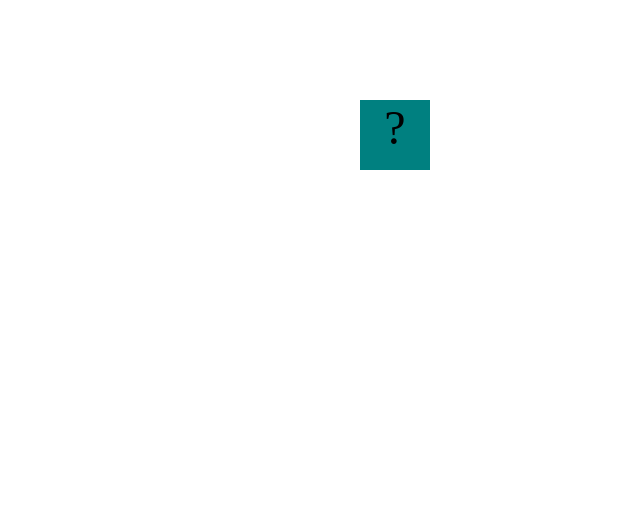
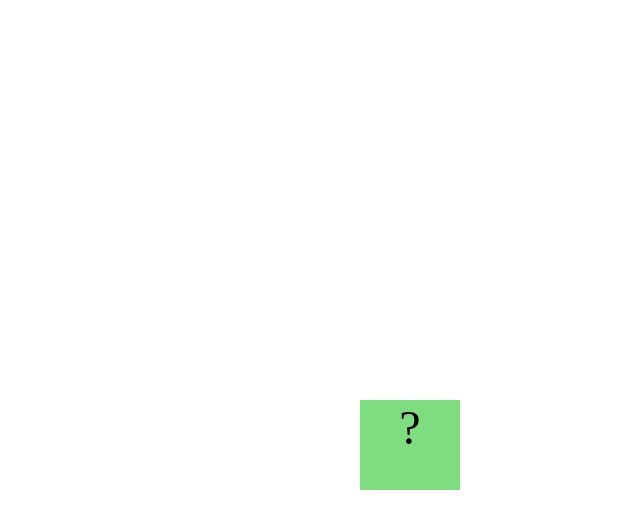
Before and after one commit to coomyshead/coomyshead.github.io, a plain HTML site: page projects/bouncing-box/index.html in a window 1280 px wide. Shown: the whole page, without its empty margins (640-1280 px from the left). Drawn offline with Linux system fonts and the light colour scheme.

Commit message:
add bouncing box

```diff
--- a/projects/bouncing-box/index.html
+++ b/projects/bouncing-box/index.html
@@ -6,15 +6,15 @@
 	<script src="jquery.min.js"></script>
 	<style>
 		.box {
-			width: 70px;
-			height: 70px;
-			background-color: teal;
+			width: 100px;
+			height: 90px;
+			background-color: rgb(126, 221, 126);
 			font-size: 300%;
 			text-align: center;
 			user-select: none;
 			display: block;
 			position: absolute;
-			top: 100px;
+			top: 400px;
 			left: 200px;  /* <--- Change me! */
 		}
 		.board{
@@ -93,7 +93,6 @@
 				points = points + 1
 				speed = speed + 3
 
-
 			};
 		})();
 	</script>
```
